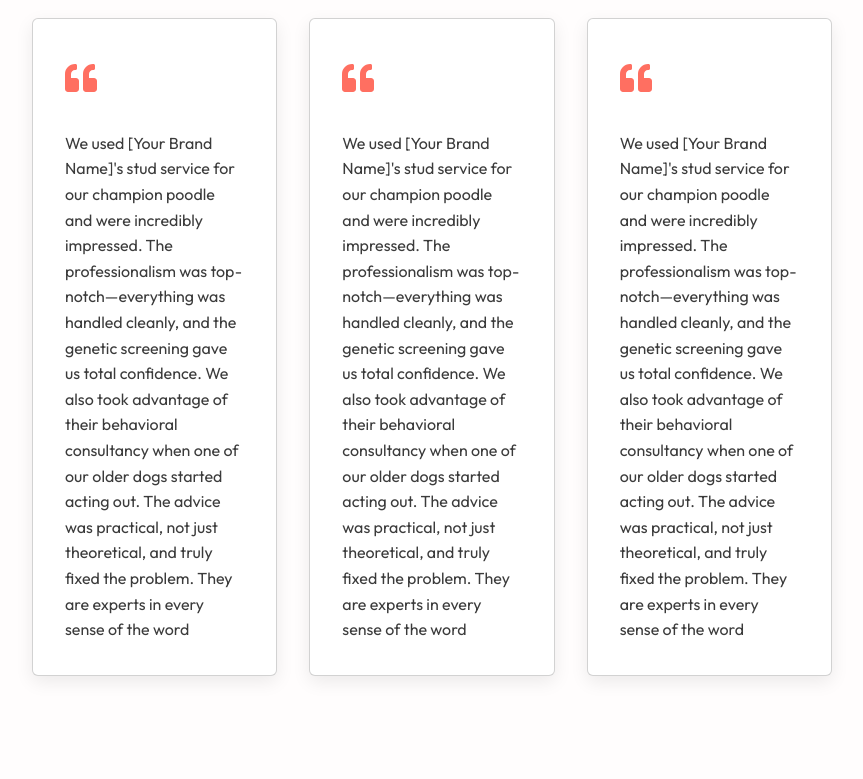
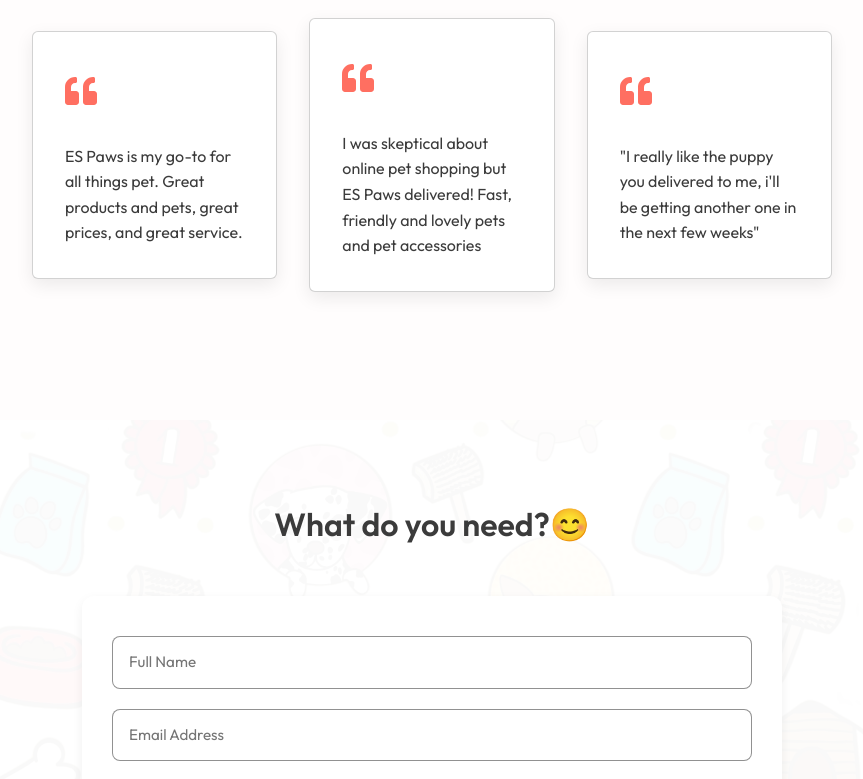
Before and after one commit to Emiju-Samuel/ESPaws, a React (Vite) app: page / in a window 1280 px wide. Shown: the part 7840-8619 px from the top of the page, without its empty margins (208-1071 px from the left). Built offline with nearby package versions, Linux system fonts and the light colour scheme.

Commit message:
Edited the testimonials

```diff
--- a/src/pages/Home.jsx
+++ b/src/pages/Home.jsx
@@ -596,36 +596,21 @@
                 <div className="card">
                     <div className="cardContent">
                         <div className="icon">< FaQuoteLeft /></div>
-                        <div className="text"><span>We used [Your Brand Name]'s stud service for our champion
-                            poodle and were incredibly impressed. The professionalism was top-notch—everything
-                            was handled cleanly, and the genetic screening gave us total confidence. We also
-                            took advantage of their behavioral consultancy when one of our older dogs started
-                            acting out. The advice was practical, not just theoretical, and truly fixed the
-                            problem. They are experts in every sense of the word</span></div>
+                        <div className="text"><span>ES Paws is my go-to for all things pet. Great products and pets, great prices, and great service.</span></div>
                     </div>
                 </div>
 
                 <div className="card">
                     <div className="cardContent">
                         <div className="icon">< FaQuoteLeft /></div>
-                        <div className="text"><span>We used [Your Brand Name]'s stud service for our champion
-                            poodle and were incredibly impressed. The professionalism was top-notch—everything
-                            was handled cleanly, and the genetic screening gave us total confidence. We also
-                            took advantage of their behavioral consultancy when one of our older dogs started
-                            acting out. The advice was practical, not just theoretical, and truly fixed the
-                            problem. They are experts in every sense of the word</span></div>
+                        <div className="text"><span>I was skeptical about online pet shopping but ES Paws delivered! Fast, friendly and lovely pets and pet accessories</span></div>
                     </div>
                 </div>
 
                 <div className="card">
                     <div className="cardContent">
                         <div className="icon">< FaQuoteLeft /></div>
-                        <div className="text"><span>We used [Your Brand Name]'s stud service for our champion
-                            poodle and were incredibly impressed. The professionalism was top-notch—everything
-                            was handled cleanly, and the genetic screening gave us total confidence. We also
-                            took advantage of their behavioral consultancy when one of our older dogs started
-                            acting out. The advice was practical, not just theoretical, and truly fixed the
-                            problem. They are experts in every sense of the word</span></div>
+                        <div className="text"><span>"I really like the puppy you delivered to me, i'll be getting another one in the next few weeks"</span></div>
                     </div>
                 </div>
             </div>
@@ -706,16 +691,16 @@
                 <div className="policies">
                     <span className="title">Policies</span>
                     <ul>
-                        <li><a href="#">Privacy Policy</a></li>
-                        <li><a href="#">Terms of Service</a></li>
-                        <li><a href="#">Refund Policy</a></li>
+                        <li><a href="#contact">Privacy Policy</a></li>
+                        <li><a href="#contact">Terms of Service</a></li>
+                        <li><a href="#contact">Refund Policy</a></li>
                     </ul>
                 </div>
                 <div className="socials">
                     <span className="title">Follow Us</span>
                     <ul>
+                        <li><a href="#">Instagram</a></li>
                         <li><a href="#">Facebook</a></li>
-                        <li><a href="#">Instagram</a></li>
                         <li><a href="#">Tiktok</a></li>
                     </ul>
                 </div>
```
